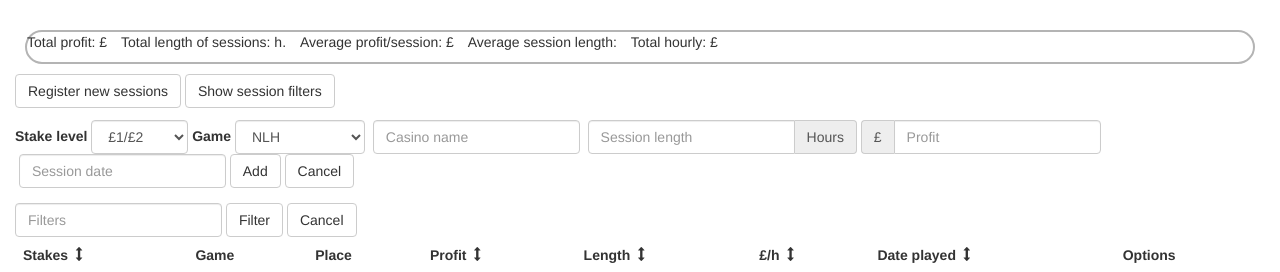
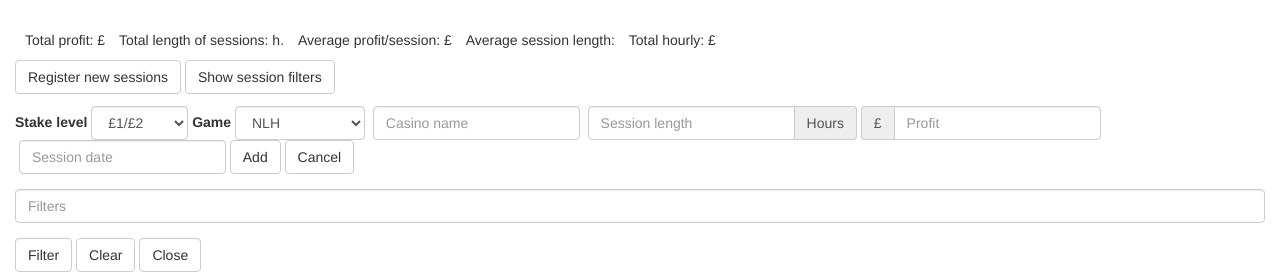
Before and after one commit to maf16/pokerSeshTracker, a Django app: page /user/ in a window 1280 px wide. Shown: the part 52-324 px from the top of the page. Run offline with Django 3.2, Linux system fonts and the light colour scheme; a user stored in the database is signed in; tables that the repository leaves empty hold one stand-in row (values such as "Sample post"); data that the repository does not hold is empty; parts of the project's set-up code (start-up, migrations or seed data) failed here and were passed over; some libraries are stand-ins or nearby versions.

Commit message:
add clear filters button

```diff
--- a/templates/tracker/home.html
+++ b/templates/tracker/home.html
@@ -100,10 +100,11 @@
     </div>
 
     <div id="filter-container">
-        <form class="form-inline" action="" id="filter-form">
+        <form class="form" action="" id="filter-form">
             <input type="text" class="form-control" placeholder="Filters" id="filter-input">
             <button class="btn btn-default" id="filter-submit">Filter</button>
-            <button class="btn btn-default" id="filter-close">Cancel</button>
+            <button class="btn btn-default" id="filter-clear" type="button">Clear</button>
+            <button class="btn btn-default" id="filter-close" type="button">Close</button>
         </form>
     </div>
 
--- a/tracker/static/css/main.css
+++ b/tracker/static/css/main.css
@@ -4,11 +4,15 @@
 
 #total-results {
     margin: 10px 10px 10px 10px;
-    border: 2px solid #b4b4b4;
+   /* border: 2px solid #b4b4b4;
     border-radius: 25px;
-    /*  fuck css :( */
+      fuck css :( */
 }
 
 #filter-container {
     margin-top: 15px;
 }
+
+#filter-input {
+    margin-bottom: 15px;
+}
--- a/tracker/static/js/main.js
+++ b/tracker/static/js/main.js
@@ -18,8 +18,14 @@
     });
 
     $('#filter-close').click(function () {
-        /* TODO: clear filters here as well */
         $('#filter-container').hide();
+    });
+
+    $('#filter-clear').click(function () {
+        $('#session-form-data tr').each(function (idx, row) {
+            $(row).show();
+        });
+        updateResultsFromTableData();
     });
 
     $('#filter-form').on('submit', function (e) {
@@ -27,7 +33,6 @@
         // extract known tokens (eg profit><=X) and get value for each filter
         var data = getFilterData();
         // loop over table rows applying each filter saved
-        //console.log(TABLE_IDXS[data[0]['name']]);
         $('#session-form-data tr').each(function (idx, row) {
             var cells = $(row).children();
             // apply each filter on a current table row
@@ -68,7 +73,6 @@
                         var matches_any_day = false;
                         filter.value.forEach(function (day) {
                             var day_of_week = moment(getPureVal(cells[TABLE_IDXS[filter.name]]), "DD/MM/YYYY").day();
-                            console.log(DAYS_OF_WEEK[day_of_week]);
                             matches_any_day |= DAYS_OF_WEEK[day_of_week] === day;
                         });
                         qualifies &= matches_any_day;
```
